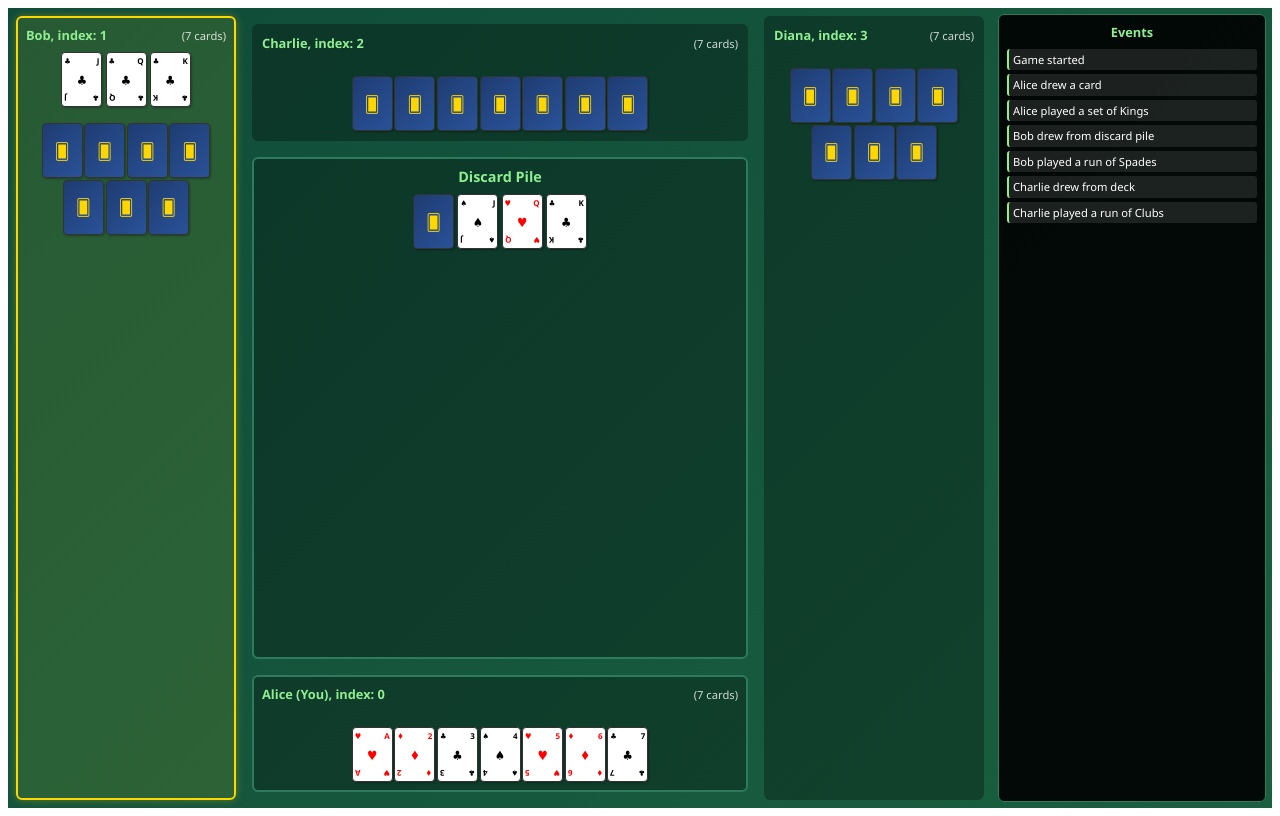
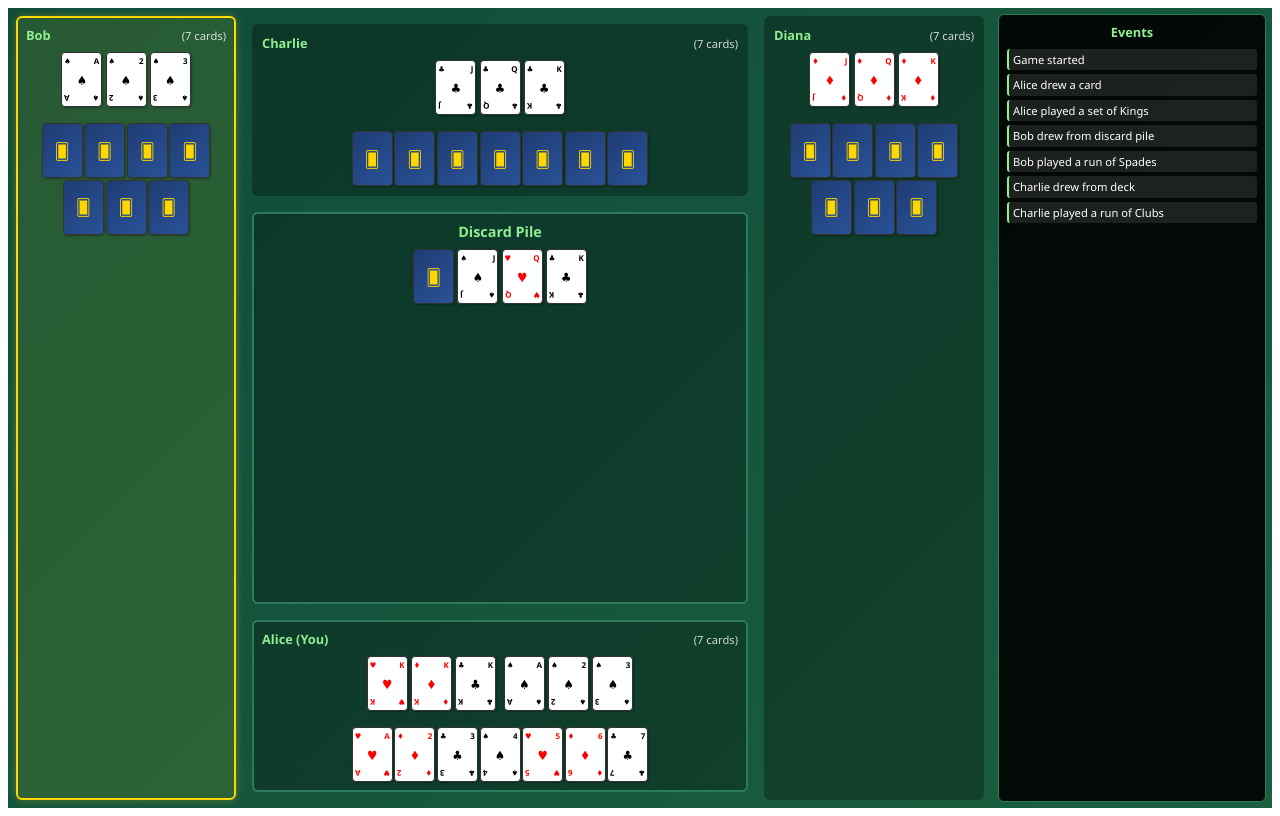
Before and after one commit to RMRattray/national-recording-rummy, a SvelteKit app: page / in a window 1280 px wide. Built offline with nearby package versions, Linux system fonts and the light colour scheme.

Commit message:
Assorted player box layout fixes

```diff
--- a/src/lib/playerbox.svelte
+++ b/src/lib/playerbox.svelte
@@ -27,7 +27,7 @@
 	class:user
 >
 	<div class="player-info">
-		<span class="player-name">{playerName}{user ? ' (You)' : ''}, index: {playerIndex}</span>
+		<span class="player-name">{playerName}{user ? ' (You)' : ''}</span>
 		<span class="card-count">({user ? playerHand.length : handCount} cards)</span>
 	</div>
 
@@ -35,9 +35,11 @@
 		<!-- Melds -->
 		<div class="melds">
 			{#each playerMelds as meld}
+            <div class="meld">
 				{#each meld as card}
 					<CardBox card={card} revealed={true} />
 				{/each}
+            </div>
 			{/each}
 		</div>
 
@@ -116,11 +118,18 @@
 
 	.melds {
 		display: flex;
-		gap: 0.2rem;
+		gap: 0.5rem;
 		flex-wrap: wrap;
 		justify-content: center;
 		margin-bottom: 0.5rem;
 	}
+
+    .meld {
+        display: flex;
+        flex-direction: row;
+        gap: 0.2rem;
+        justify-content: center;
+    }
 
 	.player-hand {
 		display: flex;
--- a/src/routes/+page.svelte
+++ b/src/routes/+page.svelte
@@ -21,9 +21,19 @@
 		],
 		[7, 7, 7, 7], // hand counts for each player
 		[
-			[[new Card(Suit.HEARTS, Value.KING), new Card(Suit.DIAMONDS, Value.KING), new Card(Suit.CLUBS, Value.KING)],[new Card(Suit.SPADES, Value.ACE), new Card(Suit.SPADES, Value.TWO), new Card(Suit.SPADES, Value.THREE)]]
-			[[new Card(Suit.SPADES, Value.ACE), new Card(Suit.SPADES, Value.TWO), new Card(Suit.SPADES, Value.THREE)]],
-			[[new Card(Suit.CLUBS, Value.JACK), new Card(Suit.CLUBS, Value.QUEEN), new Card(Suit.CLUBS, Value.KING)]],[]
+			[
+                [new Card(Suit.HEARTS, Value.KING), new Card(Suit.DIAMONDS, Value.KING), new Card(Suit.CLUBS, Value.KING)],
+                [new Card(Suit.SPADES, Value.ACE), new Card(Suit.SPADES, Value.TWO), new Card(Suit.SPADES, Value.THREE)]
+            ],
+			[
+                [new Card(Suit.SPADES, Value.ACE), new Card(Suit.SPADES, Value.TWO), new Card(Suit.SPADES, Value.THREE)]
+            ],
+			[
+                [new Card(Suit.CLUBS, Value.JACK), new Card(Suit.CLUBS, Value.QUEEN), new Card(Suit.CLUBS, Value.KING)]
+            ],
+            [
+                [new Card(Suit.DIAMONDS, Value.JACK), new Card(Suit.DIAMONDS, Value.QUEEN), new Card(Suit.DIAMONDS, Value.KING)]
+            ]
 		],
 		[
 			new Card(Suit.SPADES, Value.JACK),
```
